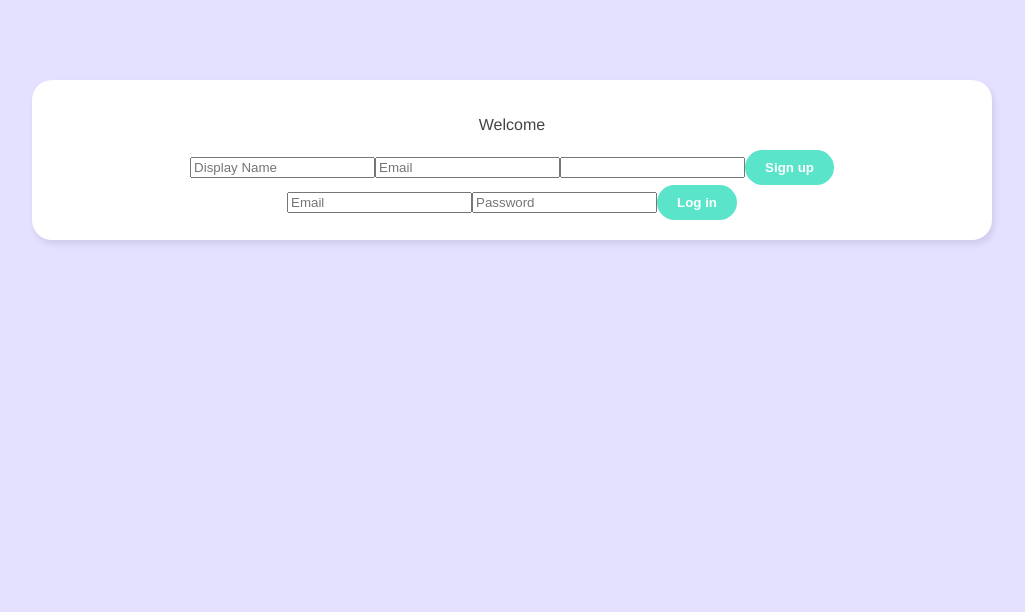
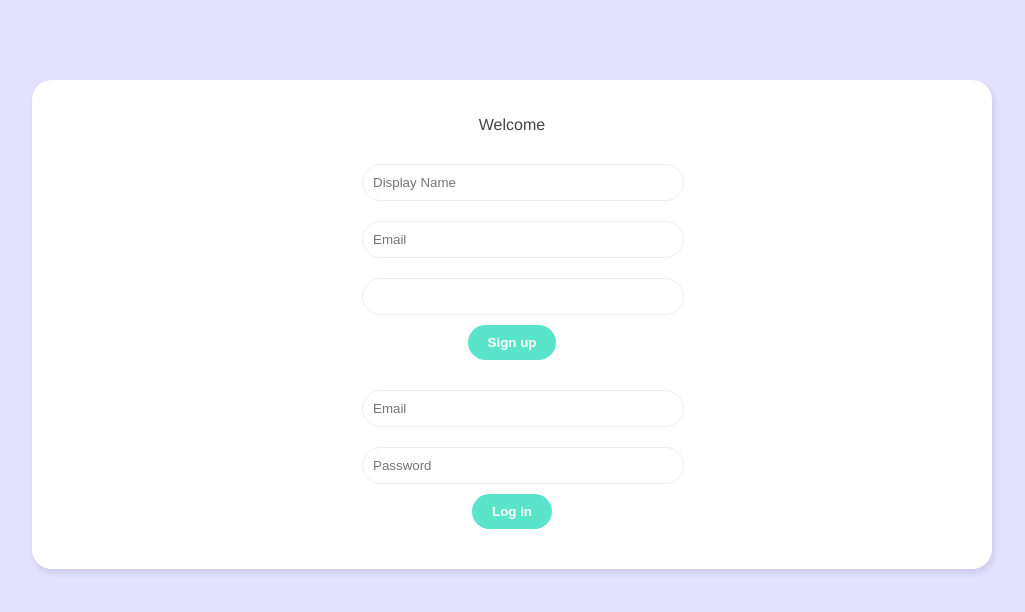
Before and after one commit to NNEUID/chat-app, a Vue app: page / in a window 1280 px wide. Shown: the top 612 px of the page, without its empty margins (128-1153 px from the left). Built offline with nearby package versions, Linux system fonts and the light colour scheme.

Commit message:
import login form into welcome page

```diff
--- a/src/views/Welcome.vue
+++ b/src/views/Welcome.vue
@@ -23,4 +23,25 @@
   text-align: center;
   padding: 20px 0;
 }
+
+/* form styles */
+.welcome form {
+  width: 300px;
+  margin: 20px auto;
+}
+
+.welcome label {
+  display: block;
+  margin: 20px 0 10px;
+}
+
+.welcome input {
+  width: 100%;
+  padding: 10px;
+  border-radius: 20px;
+  border: 1px solid #eee;
+  outline: none;
+  color: #999;
+  margin: 10px auto;
+}
 </style>
```
